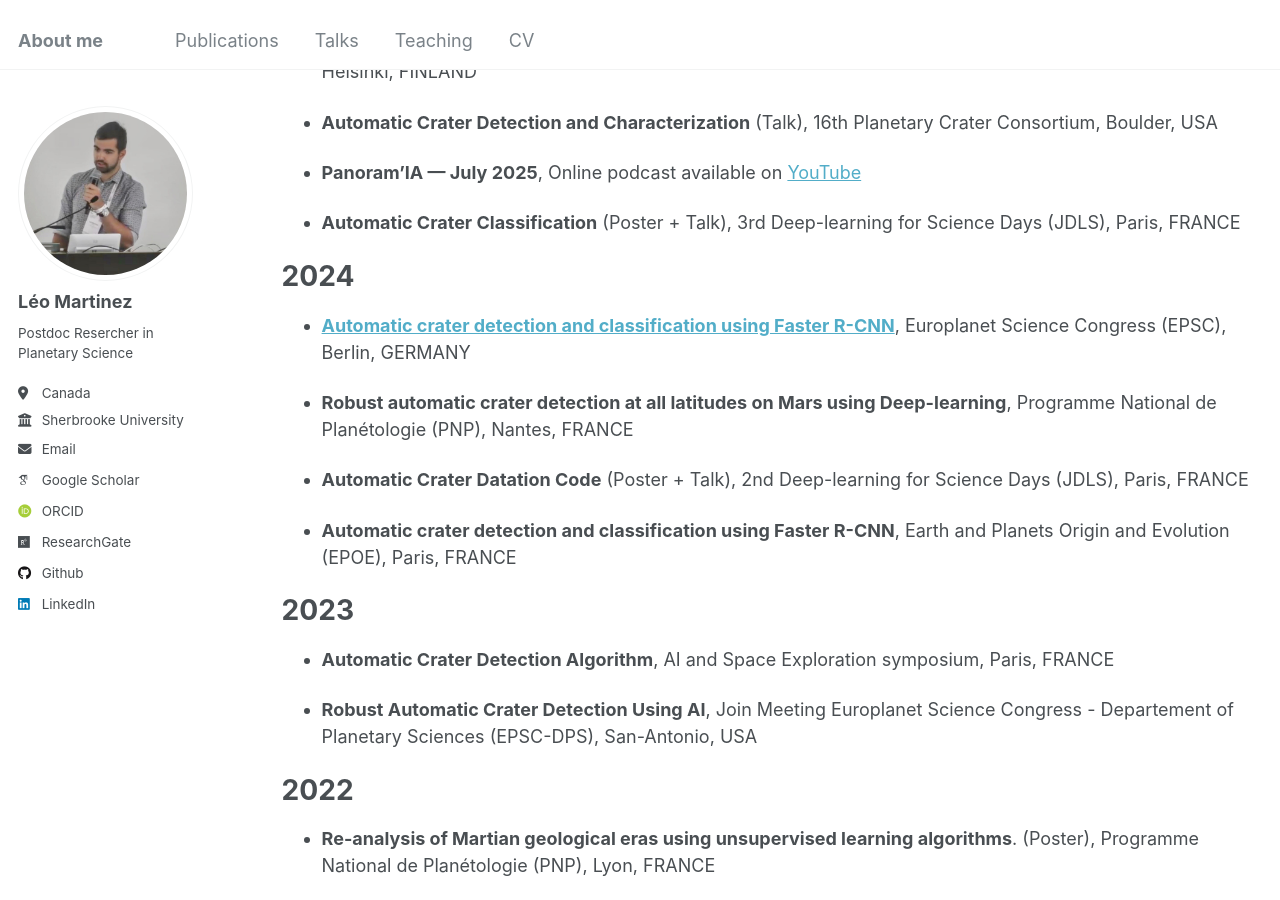
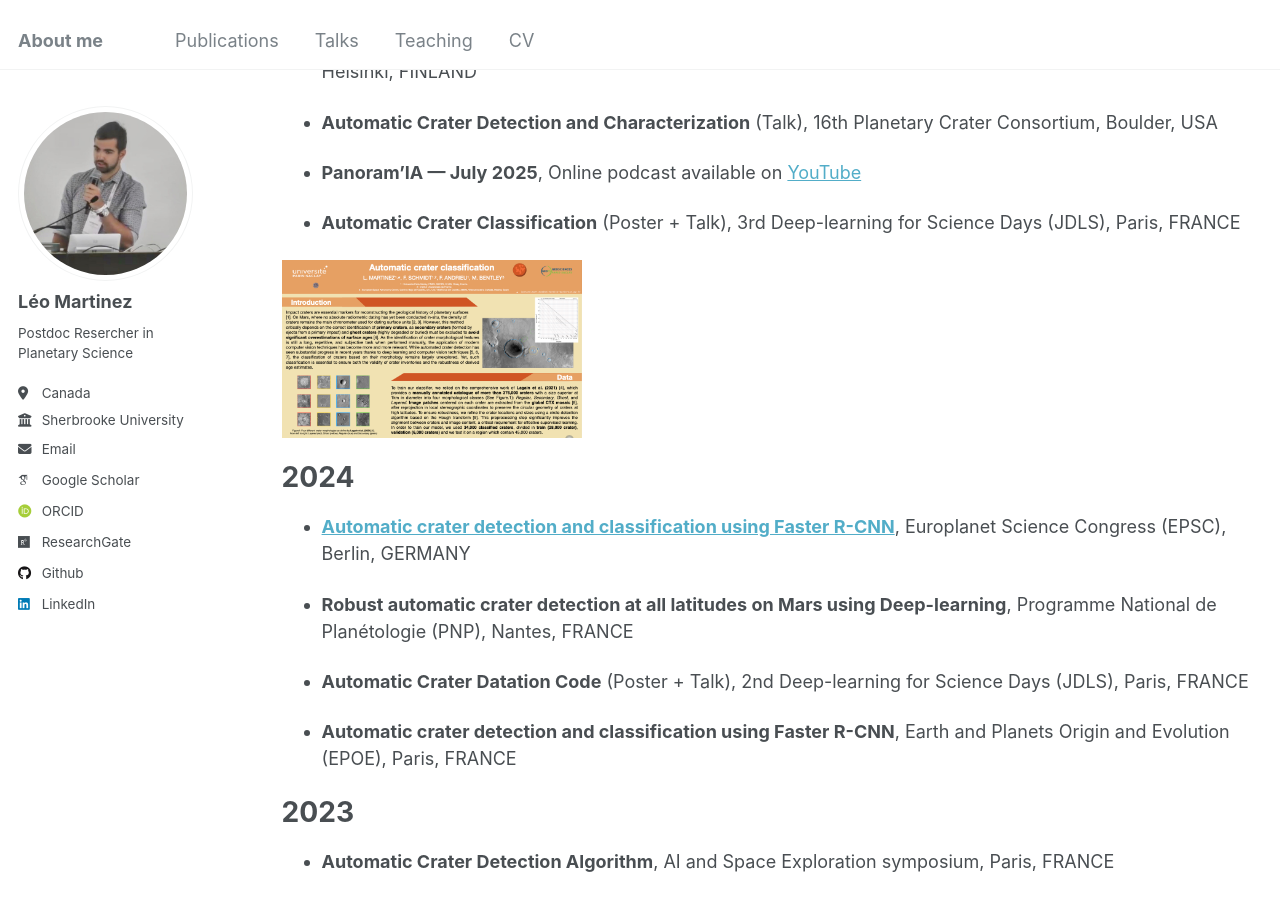
Before and after one commit to leomrtinez/leomrtinez.github.io, a Jekyll site: the page built from _pages/talks.md, in a window 1280 px wide and 900 px high, scrolled down 480 px. Built offline with Jekyll 4.4.1, drawn with Linux system fonts in a browser that asks for light colours; some web fonts are replaced.

Commit message:
Update talks.md with new event details

```diff
--- a/_pages/talks.md
+++ b/_pages/talks.md
@@ -28,6 +28,8 @@ author_profile: true
 
 * **Automatic Crater Classification** (Poster + Talk), 3rd Deep-learning for Science Days (JDLS), Paris, FRANCE
 
+<a href="/files/Poster_JDLS2025.pdf" target="_blank">  <img src="/files/Poster_JDLS2025_miniature.png" alt="Poster" width="300"></a>
+
 # 2024
 
 * [**Automatic crater detection and classification using Faster R-CNN**](https://doi.org/10.5194/epsc2024-1005), Europlanet Science Congress (EPSC), Berlin, GERMANY
```
